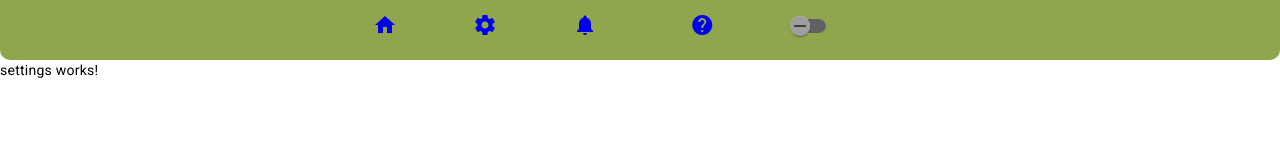
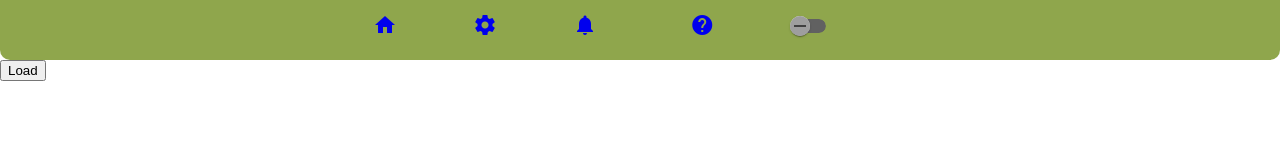
Before and after one commit to Anasta2002/Angular_beginners, an Angular app: page /settings in a window 1280 px wide. Shown: the top 160 px of the page. Built offline with nearby package versions, Linux system fonts and the light colour scheme.

Commit message:
request started

```diff
--- /dev/null
+++ b/src/app/settings/loader/loader.component.html
@@ -0,0 +1 @@
+<button (click)="loadHandler()">Load</button>
--- /dev/null
+++ b/src/app/settings/loader/loader.component.ts
@@ -0,0 +1,17 @@
+import { Component, Output, EventEmitter } from '@angular/core';
+import { Validators } from '@angular/forms';
+
+@Component({
+  selector: 'app-loader',
+  standalone: true,
+  imports: [],
+  templateUrl: './loader.component.html',
+  styleUrl: './loader.component.css'
+})
+export class LoaderComponent {
+  @Output() onLoaderClick: EventEmitter<void> = new EventEmitter();
+
+  loadHandler() {
+    this.onLoaderClick.emit();
+  }
+}
--- a/src/app/settings/settings.component.html
+++ b/src/app/settings/settings.component.html
@@ -1 +1 @@
-<p>settings works!</p>
+<app-loader (onLoaderClick)="handlerClick()"></app-loader>
--- a/src/app/settings/settings.component.ts
+++ b/src/app/settings/settings.component.ts
@@ -1,13 +1,17 @@
-import {ChangeDetectionStrategy, Component} from '@angular/core';
+import {ChangeDetectionStrategy, Component, Output} from '@angular/core';
+import { LoaderComponent } from './loader/loader.component';
 
 @Component({
   selector: 'app-settings',
   standalone: true,
-  imports: [],
+  imports: [LoaderComponent],
   templateUrl: './settings.component.html',
   styleUrl: './settings.component.css',
   changeDetection: ChangeDetectionStrategy.OnPush,
 })
 export class SettingsComponent {
 
+  handlerClick() {
+    console.log('click')
+  }
 }
```
Also changed, not shown: src/app/settings/loader/loader.component.css (added), 1 other file (tests, documents, lock files or other folders).
